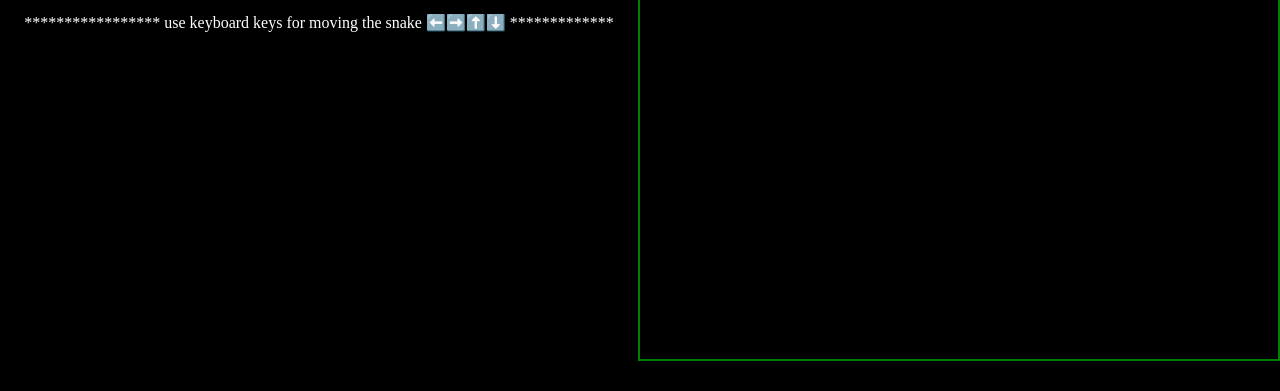
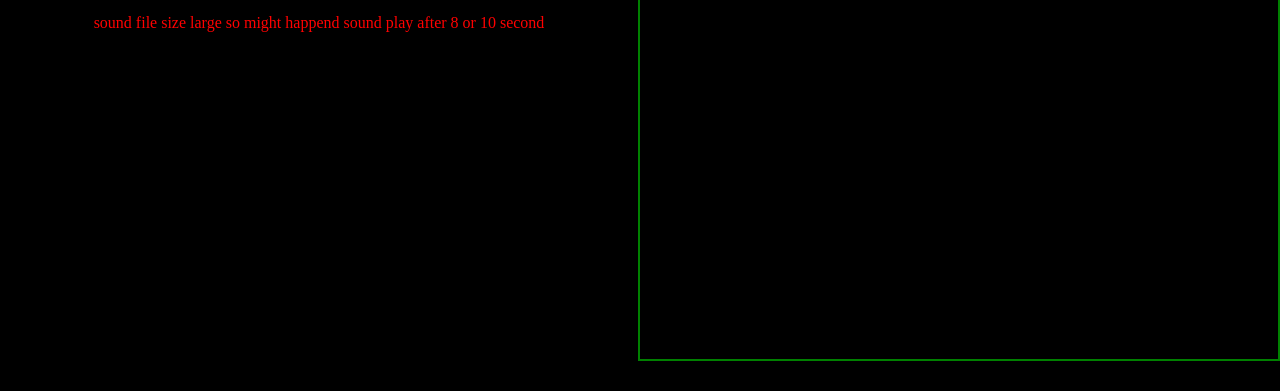
Before and after one commit to webpawan/Snake-Game-with-JavaScript, a plain HTML site: page index.html in a window 1280 px wide. Shown: the part 409-800 px from the top of the page. Drawn offline with Linux system fonts and the light colour scheme.

Commit message:
sound error

```diff
--- a/css/index.css
+++ b/css/index.css
@@ -43,6 +43,10 @@
 
 }
 
+.red{
+  color: red;
+}
+
 p{
   padding: 1rem 0rem;
 }
--- a/index.html
+++ b/index.html
@@ -12,7 +12,7 @@
     <div id="scoreBox">score : 0</div>
 
     <div id="hiScoreBox">High score : 0 lorem100</div>
-<p>***************** use keyboard keys for moving the snake ⬅️➡️⬆️⬇️ *************</p>
+<p class="red">sound file size large so might happend sound play after 8 or 10 second </p>
 </div>
       <div id="board">
       </div>
```
